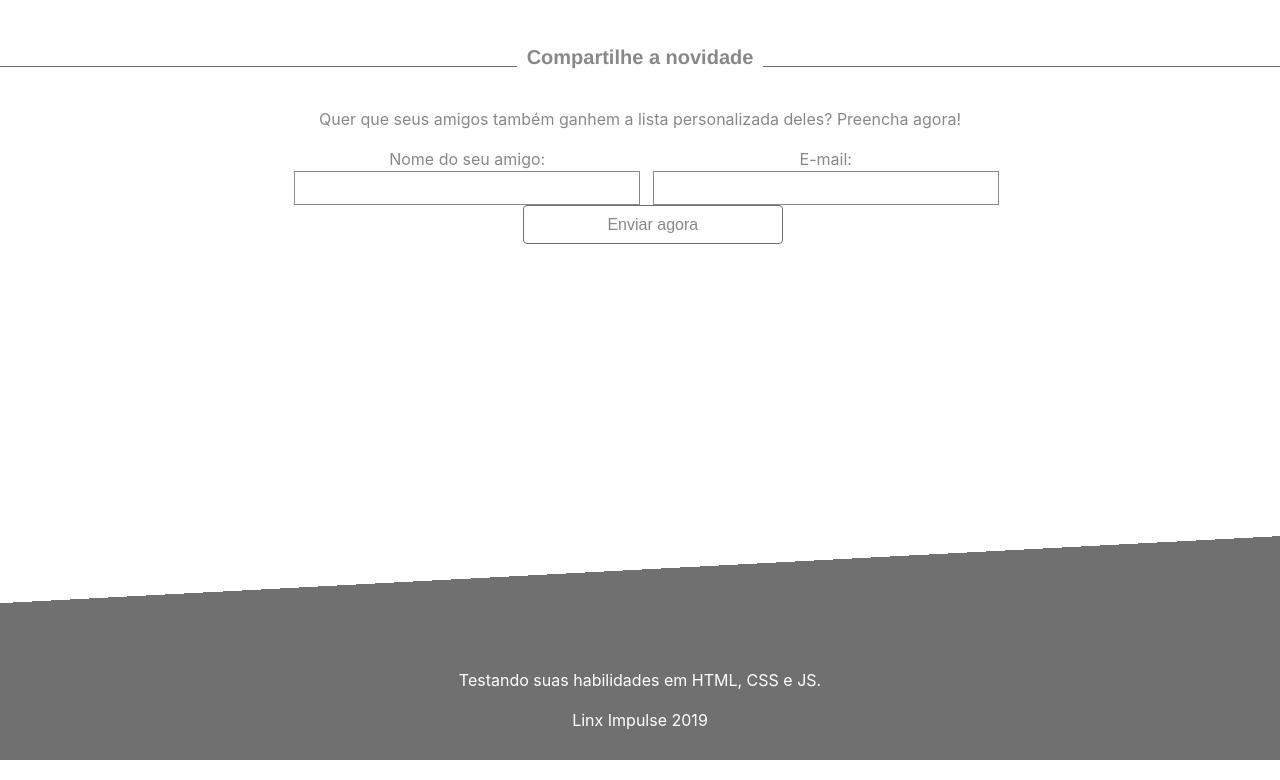
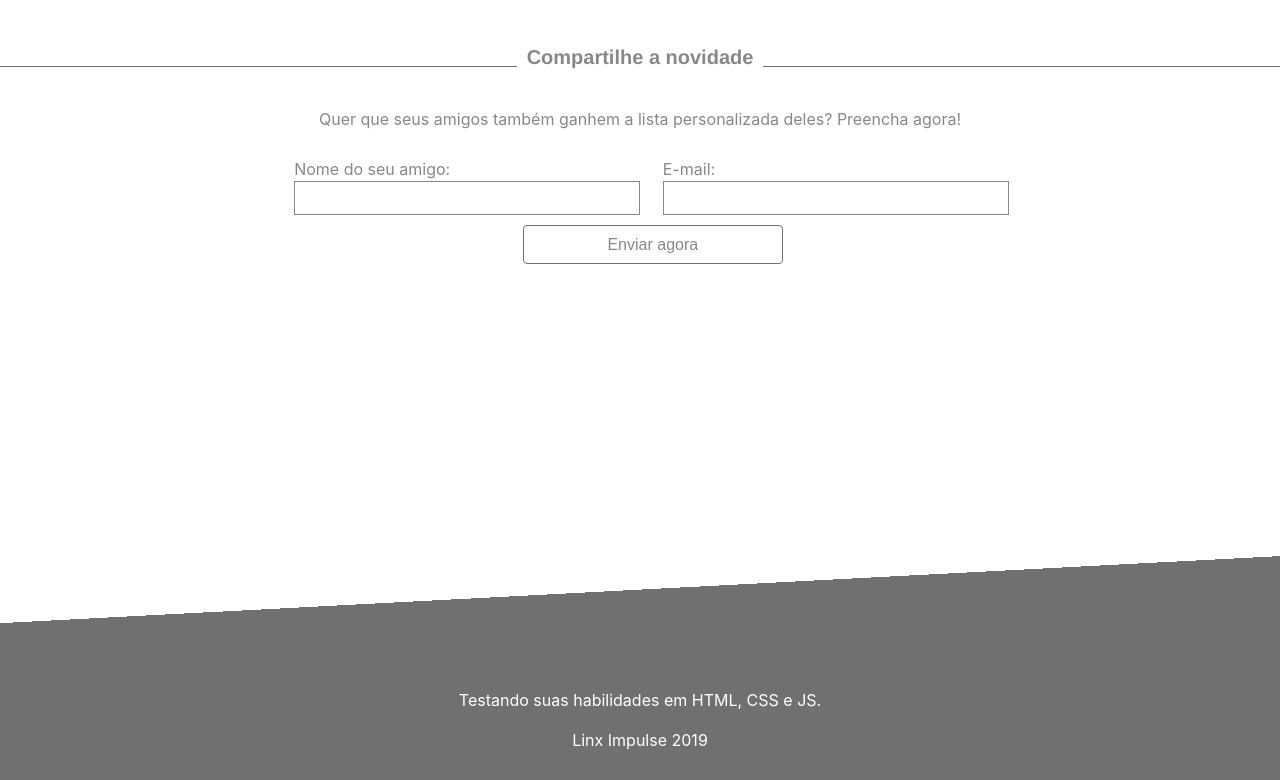
Before and after one commit to vinielelopes/React-modulo5, a React (Vite) app: page / in a window 1280 px wide. Shown: the part 1270-2050 px from the top of the page. Built offline with nearby package versions, Linux system fonts and the light colour scheme; no server answers.

Commit message:
últimos ajustes e projeto finalizado

```diff
--- a/src/App.css
+++ b/src/App.css
@@ -103,3 +103,7 @@ input{
   width: 340px;
   height: 30px;
 }
+.formChildren{
+  padding: 10px;
+  text-align: initial;
+}
--- a/src/App.jsx
+++ b/src/App.jsx
@@ -124,14 +124,14 @@ async function getApi (){
           <p>Quer que seus amigos também ganhem a lista personalizada deles? Preencha agora!</p>
 
           <form  className= 'form2' onSubmit={handleSubmit2(onSubmit)}>
-            <div>
+            <div className='formChildren'>
             <label>Nome do seu amigo: </label>
           <br></br>
 
           <input className='inputText' {...register2("nome2", { required: true, minLength: 10 })} type='text'></input>
           {errors2.nome2 && <span>Esse campo é obrigatório.</span>}
             </div>
-            <div>
+            <div className='formChildren'>
             <label>  E-mail: </label>
           <br></br>
           <input {...register2("email2", { required: true,  pattern: {
```
